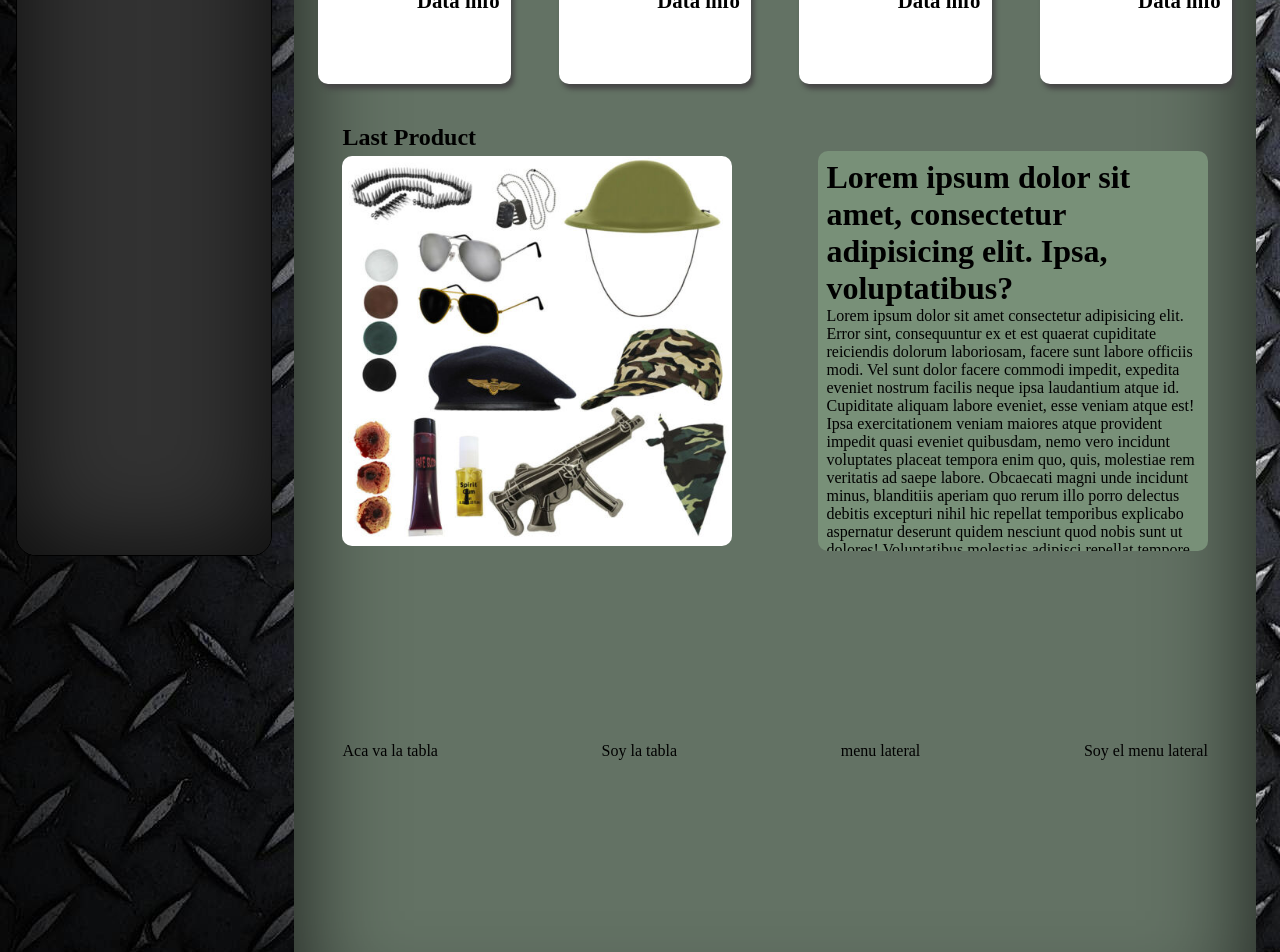
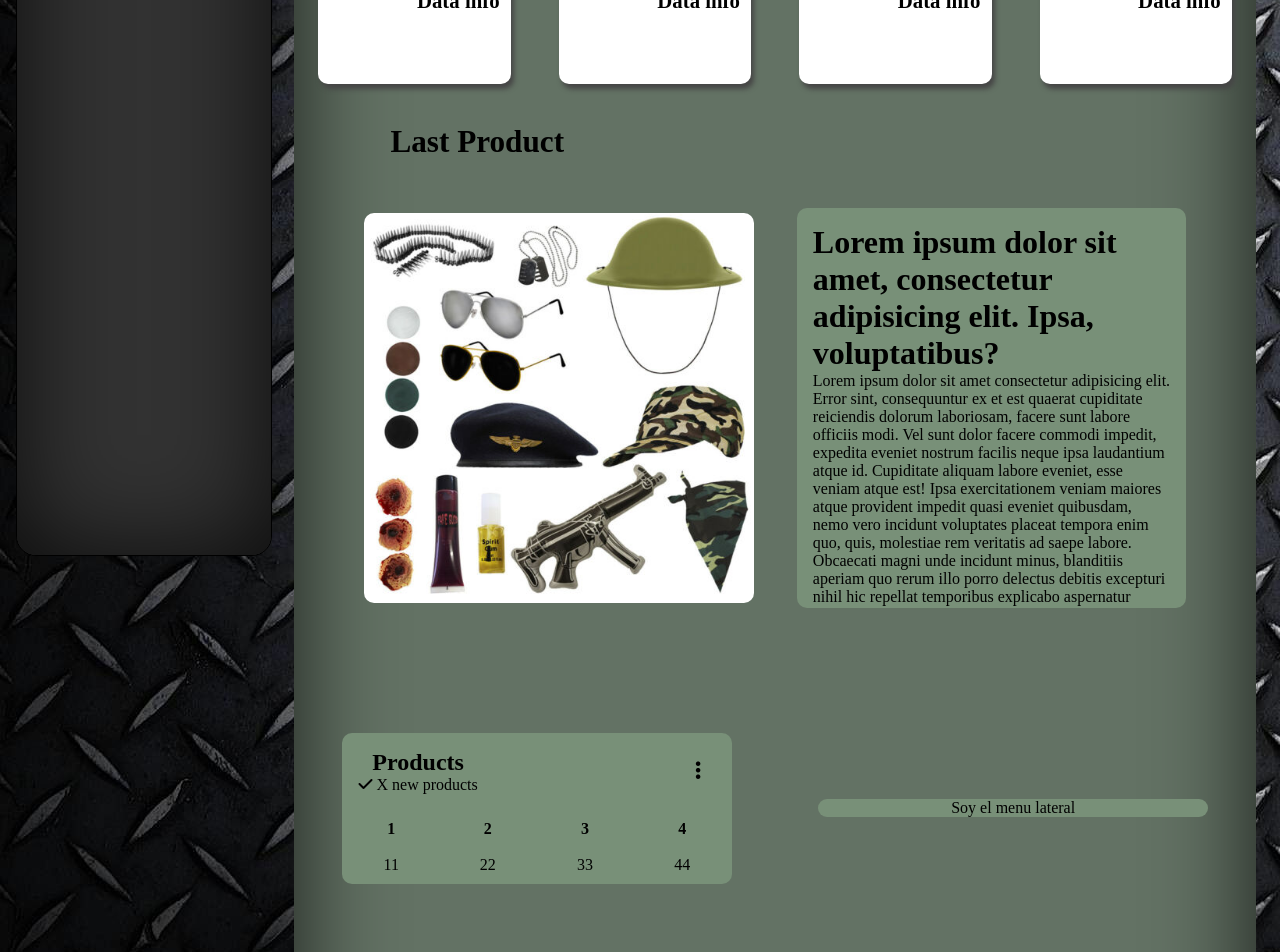
Before and after one commit to diego1005/war_uniques, a React (Create React App) app in the folder dashboard/: page / in a window 1280 px wide. Shown: the part 220-1172 px from the top of the page. Built offline with nearby package versions, Linux system fonts and the light colour scheme.

Commit message:
adding more styles to dashboard, secondary main, table, aside, footer, sidebar

```diff
--- a/dashboard/src/Components/Main/MainSection/MainSection.css
+++ b/dashboard/src/Components/Main/MainSection/MainSection.css
@@ -4,21 +4,25 @@
 }
 
 .main-section-title {
+    font-size: 1.3rem;
     text-align: start;
+    padding-left: 3rem;
 }
 
 .contain {
     display: flex;
-    justify-content: space-between;
+    justify-content: space-around;
     align-items: center;
     margin: auto;
+    margin-top: 3rem;
 }
 
 .main-section-image {
     display: flex;
     flex-direction: column;
     justify-content: center;
-    align-items: center;
+    align-items: flex-start;
+    max-width: 400px;
     width: 45%;
     height: 400px;
 }
@@ -32,7 +36,7 @@
     width: 45%;
     height: 400px;
     background-color: rgb(120,144,120);
-    padding: 0.5rem;
+    padding: 1rem;
     border-radius: 10px;
     overflow: scroll;
 }
--- a/dashboard/src/Components/Main/MainSection/MainSection.jsx
+++ b/dashboard/src/Components/Main/MainSection/MainSection.jsx
@@ -5,7 +5,9 @@ import imagen from "../../../Assets/img/imagen_pueba.webp";
 function MainSection() {
   return (
     <div className='main-section'>
-      <h2 className='main-section-title'>Last Product</h2>
+      <div className='main-section-title'>
+        <h2>Last Product</h2>
+      </div>
       <div className="contain">
         <div className="main-section-image">
           <img src={imagen} alt="imagen de prueba" className="main-image" />
--- a/dashboard/src/Components/Main/SecondarySection/Aside/Aside.css
+++ b/dashboard/src/Components/Main/SecondarySection/Aside/Aside.css
@@ -0,0 +1,5 @@
+.aside-content {
+    width: 45%;
+    background-color: rgb(120,144,120);
+    border-radius: 10px;
+}
--- a/dashboard/src/Components/Main/SecondarySection/Aside/Aside.jsx
+++ b/dashboard/src/Components/Main/SecondarySection/Aside/Aside.jsx
@@ -3,7 +3,7 @@ import "./Aside.css"
 
 function Aside() {
   return (
-    <div>
+    <div className='aside-content'>
         Soy el menu lateral
     </div>
   )
--- a/dashboard/src/Components/Main/SecondarySection/SecondarySection.css
+++ b/dashboard/src/Components/Main/SecondarySection/SecondarySection.css
@@ -3,6 +3,6 @@
     justify-content: space-between;
     align-items: center;
     width: 90%;
-    height: 50vh;
+    height: 25rem;
     margin: auto;
 }
--- a/dashboard/src/Components/Main/SecondarySection/SecondarySection.jsx
+++ b/dashboard/src/Components/Main/SecondarySection/SecondarySection.jsx
@@ -6,11 +6,9 @@ import Aside from "./Aside/Aside";
 function SecondarySection() {
   return (
     <div className='second-section'>
-        Aca va la tabla
-        <Table></Table>
-        menu lateral
-        <Aside></Aside>
-    </div>
+      <Table></Table>
+      <Aside></Aside>
+    </div >
   )
 }
 
--- a/dashboard/src/Components/Main/SecondarySection/Table/Table.css
+++ b/dashboard/src/Components/Main/SecondarySection/Table/Table.css
@@ -0,0 +1,25 @@
+.table-container {
+    width: 45%;
+    background-color: rgb(120,144,120);
+    border-radius: 10px;
+}
+
+.table-top {
+    display: flex;
+    justify-content: space-between;
+    align-items: center;
+    padding: 1rem;
+}
+
+.table-top-right {
+    width: 10%;
+    font-size: 1.3rem;
+}
+
+.table {
+    width: 100%;
+}
+
+.tablehead, .tablebody {
+    padding: 0.5rem;
+}
--- a/dashboard/src/Components/Main/SecondarySection/Table/Table.jsx
+++ b/dashboard/src/Components/Main/SecondarySection/Table/Table.jsx
@@ -3,8 +3,38 @@ import "./Table.css"
 
 function Table() {
   return (
-    <div>
-        Soy la tabla
+    <div className="table-container">
+      <div className="table-top">
+        <div className="table-top-left">
+          <h2>Products</h2>
+          <p>
+            <i className="fa-solid fa-check"></i> X new products
+          </p>
+        </div>
+        <div className="table-top-right">
+          <i class="fa-solid fa-ellipsis-vertical"></i>
+        </div>
+      </div>
+      <div className="table-content">
+        <table className='table'>
+          <thead>
+            <tr>
+              <th className='tablehead'>1</th>
+              <th className='tablehead'>2</th>
+              <th className='tablehead'>3</th>
+              <th className='tablehead'>4</th>
+            </tr>
+          </thead>
+          <tbody>
+            <tr>
+              <td className='tablebody'>11</td>
+              <td className='tablebody'>22</td>
+              <td className='tablebody'>33</td>
+              <td className='tablebody'>44</td>
+            </tr>
+          </tbody>
+        </table>
+      </div>
     </div>
   )
 }
--- a/dashboard/src/Components/Sidebar/Sidebar.css
+++ b/dashboard/src/Components/Sidebar/Sidebar.css
@@ -10,6 +10,12 @@
     border-radius: 20px;
 }
 
-.sidebar-title {
+.sidebar-title h2 {
     color: white;
+    padding: 3rem 2rem 1rem;
 }
+
+.sidebar-title hr {
+    width: 80%;
+    margin: auto;
+}
--- a/dashboard/src/Components/Sidebar/Sidebar.jsx
+++ b/dashboard/src/Components/Sidebar/Sidebar.jsx
@@ -4,7 +4,10 @@ import "./Sidebar.css"
 function Sidebar() {
   return (
     <div className='sidebar'>
-      <h2 className='sidebar-title'>DASHBOARD</h2>
+      <div className="sidebar-title">
+        <h2>DASHBOARD</h2>
+        <hr />
+      </div>
     </div>
 
   )
```
